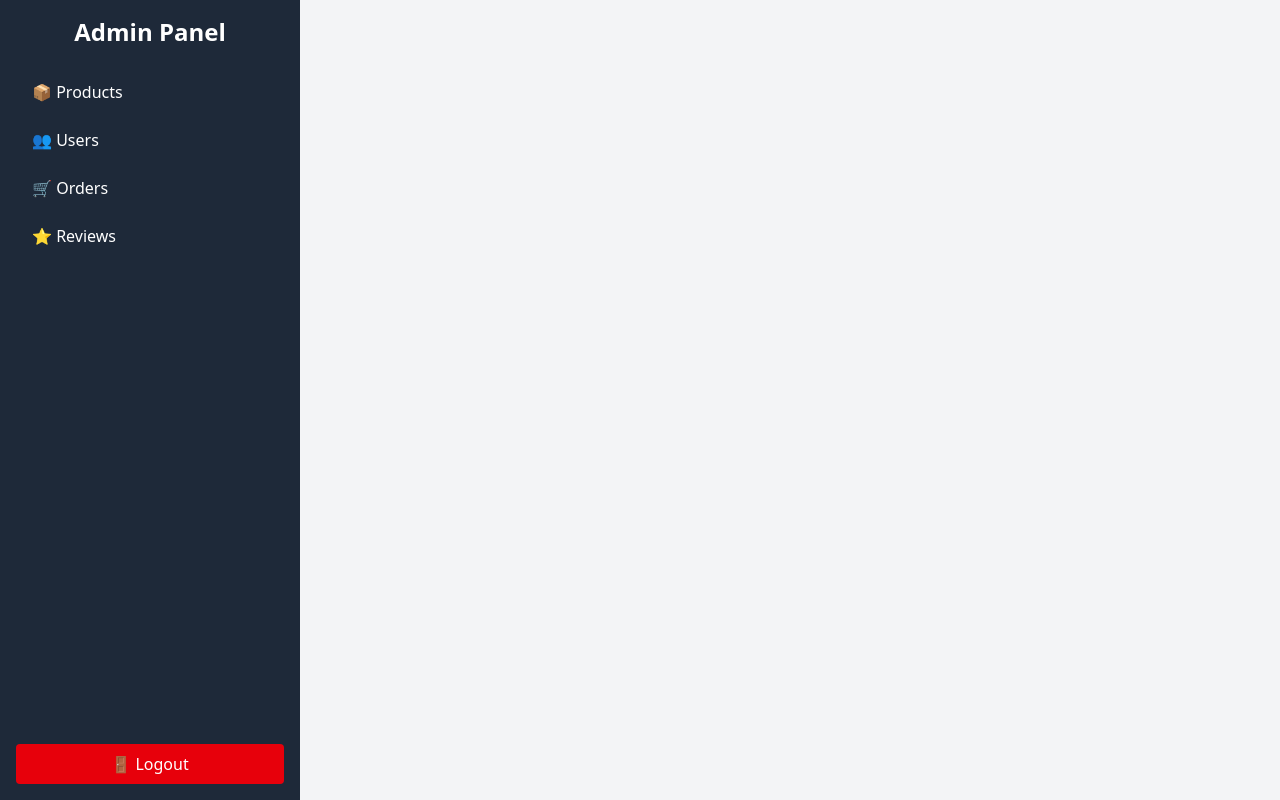
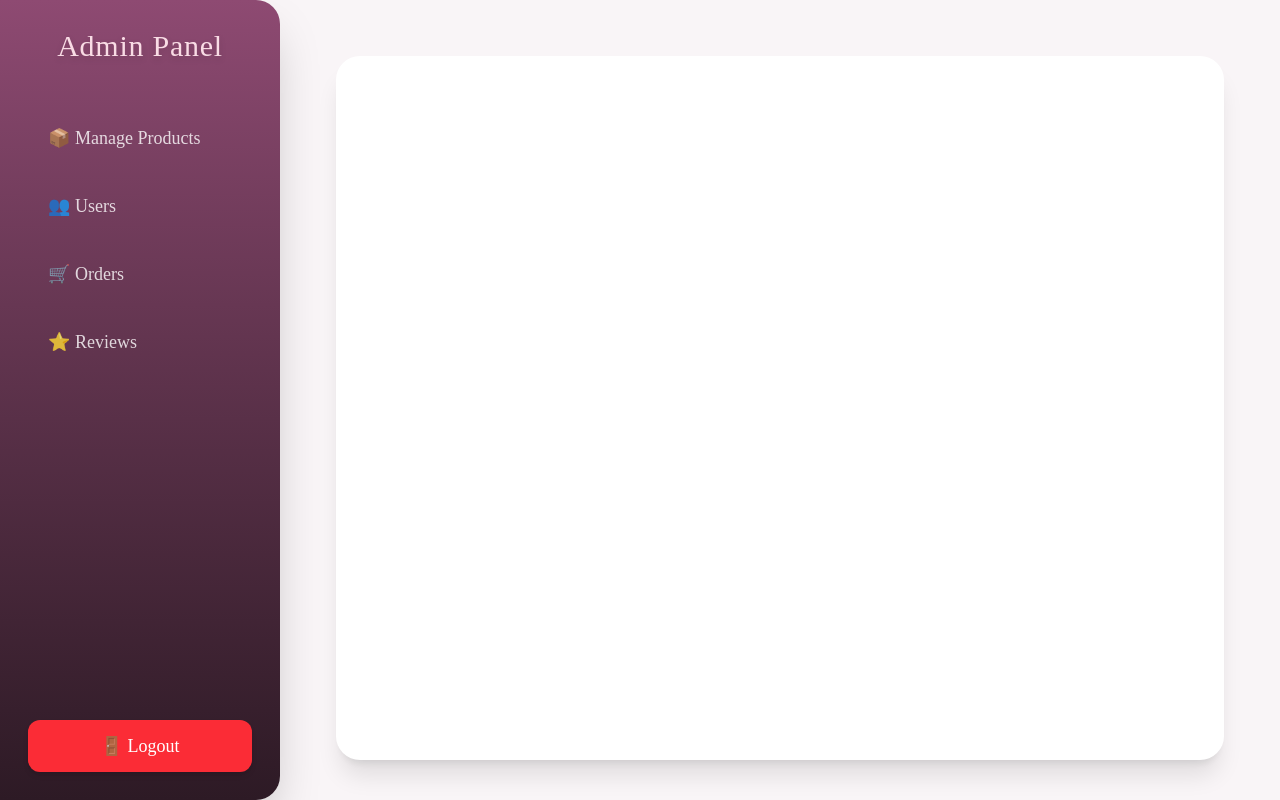
Before and after one commit to ImashaKumarasinghe/MERN_frontend, a React app: page /admin in a window 1280 px wide. Built offline with nearby package versions, Linux system fonts and the light colour scheme; the HTML template or start-up script is replaced by a standard one.

Commit message:
Refactor AdminDashboard layout and improve sidebar navigation styling

```diff
--- a/src/index.css
+++ b/src/index.css
@@ -1,7 +1,8 @@
 @import "tailwindcss";
-@import url('https://fonts.googleapis.com/css2?family=Playfair:ital,opsz,wght@0,5..1200,300..900;1,5..1200,300..900&display=swap');
+@import url('https://fonts.googleapis.com/css2?family=Playfair:wght@300;400;500;600;700;800;900&display=swap');
 
-@theme{
+/* Theme Variables */
+@theme {
     --color-primary: #FFC4C4;
     --color-secondary: #92487A;
     --color-accent: #432323;
--- a/src/pages/admin/productPage.jsx
+++ b/src/pages/admin/productPage.jsx
@@ -9,191 +9,169 @@ export default function AdminProductPage() {
     const [loading, setLoading] = useState(true);
     const navigate = useNavigate();
 
-    useEffect(() => {
-        loadProducts();
-    }, []);
+    useEffect(() => { loadProducts(); }, []);
 
     const loadProducts = async () => {
         try {
-            const response = await axios.get(
-                import.meta.env.VITE_BACKEND_URL + "/api/products"
-            );
-
-            console.log("API Response:", response.data);
-
-            if (Array.isArray(response.data)) {
-                setProducts(response. data);
-            }
-            else if (response.data. products && Array.isArray(response. data.products)) {
-                setProducts(response.data.products);
-            }
-            else if (response.data.data && Array.isArray(response. data.data)) {
-                setProducts(response.data.data);
-            }
-            else {
-                console.error("Unexpected response format:", response.data);
-                setProducts([]);
-                toast.error("Unexpected data format from server");
-            }
-
-            setLoading(false);
-
-        } catch (error) {
-            console.error("Load products error:", error);
+            const res = await axios.get(import.meta.env.VITE_BACKEND_URL + "/api/products");
+            setProducts(res.data?.products || res.data || []);
+        } catch {
             toast.error("Failed to load products");
-            setProducts([]);
+        } finally {
             setLoading(false);
         }
     };
 
     const deleteProduct = async (id) => {
-        if (! window.confirm("Are you sure you want to delete this product?")) {
-            return;
-        }
-
-        const token = localStorage.getItem("token");
-        if (!token) {
-            toast.error("Please login first");
-            return;
-        }
+        if (!confirm("Delete this product?")) return;
 
         try {
-            console.log("🗑️ Deleting product with _id:", id);
-            console.log("🌐 Delete URL:", import.meta.env.VITE_BACKEND_URL + "/api/products/" + id);
+            await axios.delete(`${import.meta.env.VITE_BACKEND_URL}/api/products/${id}`, {
+                headers: { Authorization: "Bearer " + localStorage.getItem("token") },
+            });
 
-            await axios.delete(
-                import. meta.env.VITE_BACKEND_URL + "/api/products/" + id,
-                {
-                    headers: {
-                        Authorization: "Bearer " + token
-                    }
-                }
-            );
-
-            console.log("✅ Delete successful");
-            toast.success("Product deleted successfully");
+            toast.success("Product deleted");
             loadProducts();
-        } catch (error) {
-            console.error("❌ Delete error:", error);
-            console.error("❌ Error status:", error.response?.status);
-            console.error("❌ Error data:", error.response?.data);
-            toast.error(error.response?.data?.message || "Failed to delete product");
+        } catch {
+            toast.error("Delete failed");
         }
     };
 
     return (
-        <div className="w-full p-6">
-            <h1 className="text-3xl font-bold mb-6">Product Management</h1>
+        <div className="w-full font-[Poppins]">
 
-            <div className="bg-white rounded-lg shadow p-6">
-                <div className="flex justify-between items-center mb-4">
-                    <h2 className="text-xl font-semibold">All Products</h2>
+            {/* Header Section */}
+            <div className="bg-white shadow-lg rounded-2xl p-8 border border-[#EDD9E3]">
+                <div className="flex justify-between items-center mb-8">
+                    <h2 className="text-4xl font-[Playfair] text-[#7A4669] tracking-wide">
+                         Product Management
+                    </h2>
+
                     <Link
                         to="/admin/add-product"
-                        className="bg-blue-500 text-white px-4 py-2 rounded hover:bg-blue-600 transition duration-200"
+                        className="bg-[#E4A6B7] px-6 py-3 text-[#2A1E28] text-lg font-semibold rounded-xl shadow hover:opacity-90 transition-all"
                     >
                         + Add New Product
                     </Link>
                 </div>
 
+                {/* Loading */}
                 {loading ? (
-                    <div className="text-center py-8">
-                        <div className="inline-block animate-spin rounded-full h-12 w-12 border-b-2 border-blue-500"></div>
-                        <p className="text-gray-600 mt-4">Loading products...</p>
-                    </div>
-                ) : products.length === 0 ? (
-                    <div className="text-center py-8">
-                        <p className="text-gray-600">No products found.</p>
-                        <Link
-                            to="/admin/add-product"
-                            className="mt-4 inline-block bg-blue-500 text-white px-4 py-2 rounded hover:bg-blue-600 transition duration-200"
-                        >
-                            Create First Product
-                        </Link>
+                    <div className="text-center py-10">
+                        <div className="h-12 w-12 border-4 border-[#E4A6B7] border-t-transparent rounded-full animate-spin mx-auto"></div>
+                        <p className="text-[#7A4669] mt-4 text-lg">Loading products…</p>
                     </div>
                 ) : (
                     <div className="overflow-x-auto">
-                        <table className="w-full">
-                            <thead className="bg-gray-100">
-                                <tr>
-                                    <th className="px-4 py-2 text-left">Product ID</th>
-                                    <th className="px-4 py-2 text-left">Name</th>
-                                    <th className="px-4 py-2 text-left">Image</th>
-                                    <th className="px-4 py-2 text-left">Labelled Price</th>
-                                    <th className="px-4 py-2 text-left">Price</th>
-                                    <th className="px-4 py-2 text-left">Stock</th>
-                                    <th className="px-4 py-2 text-left">Status</th>
-                                    <th className="px-4 py-2 text-center">Actions</th>
+                        <table className="w-full text-[17px] border-separate border-spacing-y-2">
+
+                            {/* Table Header */}
+                            <thead>
+                                <tr className="bg-[#F9E6ED] text-[#7A4669] text-lg">
+                                    <th className="p-4 rounded-l-xl">Product ID</th>
+                                    <th className="p-4">Name</th>
+                                    <th className="p-4">Image</th>
+                                    <th className="p-4">Labelled Price</th>
+                                    <th className="p-4">Price</th>
+                                    <th className="p-4">Stock</th>
+                                    <th className="p-4">Status</th>
+                                    <th className="p-4 rounded-r-xl text-center">Actions</th>
                                 </tr>
                             </thead>
+
+                            {/* Table Rows */}
                             <tbody>
                                 {products.map((product, index) => (
-                                    <tr key={product._id || index} className="border-b hover:bg-gray-50">
-                                        <td className="px-4 py-2">{product. productId || index + 1}</td>
-                                        <td className="px-4 py-2">{product. name || product.productName || 'N/A'}</td>
+                                    <tr
+                                        key={product._id || index}
+                                        className="bg-white shadow-md rounded-xl"
+                                    >
+                                        <td className="p-4 font-semibold text-[#2A1E28]">
+                                            {product.productId || index + 1}
+                                        </td>
 
-                                        <td className="px-4 py-2">
-                                            {product.images && product.images[0] ? (
+                                        <td className="p-4 font-semibold text-[#7A4669]">
+                                            {product.name || product.productName || "N/A"}
+                                        </td>
+
+                                        <td className="p-4">
+                                            {product.images?.[0] ? (
                                                 <img
                                                     src={product.images[0]}
-                                                    alt={product.name || 'Product'}
-                                                    className="w-12 h-12 object-cover rounded"
+                                                    alt="Product"
+                                                    className="w-14 h-14 rounded-lg object-cover border border-[#EBD3DB]"
                                                 />
                                             ) : (
-                                                <div className="w-12 h-12 bg-gray-200 rounded flex items-center justify-center">
-                                                    <span className="text-gray-400 text-xs">No image</span>
+                                                <div className="w-14 h-14 bg-gray-200 rounded-lg flex items-center justify-center text-xs text-gray-500">
+                                                    No Image
                                                 </div>
                                             )}
                                         </td>
 
-                                        <td className="px-4 py-2">${product.labelledPrice || '0'}</td>
-                                        <td className="px-4 py-2 font-semibold text-green-600">${product.price || '0'}</td>
+                                        <td className="p-4 text-[#7A4669] font-semibold">
+                                            ${product.labelledPrice || "0"}
+                                        </td>
 
-                                        <td className="px-4 py-2">
-                                            <span className={`px-2 py-1 rounded text-xs ${
-                                                (product.stock || 0) > 50 ? 'bg-green-100 text-green-800' :
-                                                (product.stock || 0) > 0 ? 'bg-yellow-100 text-yellow-800' :
-                                                'bg-red-100 text-red-800'
-                                            }`}>
-                                                {product.stock || '0'}
+                                        <td className="p-4 text-[#2A1E28] font-bold">
+                                            ${product.price || "0"}
+                                        </td>
+
+                                        <td className="p-4">
+                                            <span
+                                                className={`px-3 py-1 rounded-lg text-sm font-semibold ${
+                                                    product.stock > 50
+                                                        ? "bg-green-100 text-green-700"
+                                                        : product.stock > 0
+                                                        ? "bg-yellow-100 text-yellow-700"
+                                                        : "bg-red-100 text-red-700"
+                                                }`}
+                                            >
+                                                {product.stock}
                                             </span>
                                         </td>
 
-                                        <td className="px-4 py-2">
-                                            <span className={`px-2 py-1 rounded text-xs ${
-                                                product.isAvailable
-                                                    ? 'bg-green-100 text-green-800'
-                                                    : 'bg-red-100 text-red-800'
-                                            }`}>
-                                                {product.isAvailable ? '✓ Available' : '✗ Unavailable'}
+                                        <td className="p-4">
+                                            <span
+                                                className={`px-3 py-1 rounded-lg text-sm font-semibold ${
+                                                    product.isAvailable
+                                                        ? "bg-green-100 text-green-700"
+                                                        : "bg-red-100 text-red-700"
+                                                }`}
+                                            >
+                                                {product.isAvailable ? "Available" : "Unavailable"}
                                             </span>
                                         </td>
 
-                                        <td className="px-4 py-2">
-                                            <div className="flex justify-center items-center gap-3">
+                                        <td className="p-4">
+                                            <div className="flex justify-center gap-4">
+                                                {/* Edit */}
                                                 <button
-                                                    onClick={() => navigate("/admin/edit-product", { state: product })}
-                                                    className="text-blue-500 hover:text-blue-700 transition"
-                                                    title="Edit product"
+                                                    onClick={() =>
+                                                        navigate("/admin/edit-product", { state: product })
+                                                    }
+                                                    className="text-[#E4A6B7] hover:text-[#7A4669] transition text-[22px]"
                                                 >
-                                                    <FaEdit className="text-[20px]" />
+                                                    <FaEdit />
                                                 </button>
+
+                                                {/* Delete */}
                                                 <button
                                                     onClick={() => deleteProduct(product._id)}
-                                                    className="text-red-500 hover:text-red-700 transition"
-                                                    title="Delete product"
+                                                    className="text-[#E45A68] hover:text-red-800 transition text-[22px]"
                                                 >
-                                                    <FaTrash className="text-[20px]" />
+                                                    <FaTrash />
                                                 </button>
                                             </div>
                                         </td>
                                     </tr>
                                 ))}
                             </tbody>
+
                         </table>
-                        <div className="mt-4 text-gray-600">
-                            <p>Total Products: <span className="font-bold">{products.length}</span></p>
-                        </div>
+
+                        <p className="mt-6 text-[#7A4669] text-lg font-semibold">
+                            Total Products: {products.length}
+                        </p>
                     </div>
                 )}
             </div>
--- a/src/pages/adminPage.jsx
+++ b/src/pages/adminPage.jsx
@@ -1,60 +1,116 @@
-import { Link, Outlet } from "react-router-dom";
-import { useNavigate } from "react-router-dom";
-import { useLocation } from "react-router-dom";
+import { Link, Outlet, useLocation, useNavigate } from "react-router-dom";
 
+export default function AdminDashboard() {
+    const navigate = useNavigate();
+    const { pathname } = useLocation();
 
-export default function AdminPage() {
-    const navigate = useNavigate();
-    const location = useLocation();
-	const path = location.pathname;
+    const isActive = (route) =>
+        pathname.includes(route)
+            ? "bg-[#F8D4E2] text-[#4B2A3A] font-semibold shadow-md"
+            : "text-white/80";
 
-    const handleLogout = () => {
+    const logout = () => {
         localStorage.removeItem("token");
         localStorage.removeItem("user");
         navigate("/login");
     };
-    function getClass(name) {
-		if (path.includes(name)) {
-			return "bg-accent text-white p-4";
-		} else {
-			return "text-accent p-4";
-		}
-	}
 
     return (
-        <div className='w-full h-screen flex'>
+        <div className="w-full h-screen flex font-[Poppins] bg-[#F9F5F7] text-[#3D2A34]">
+
             {/* Sidebar */}
-            <div className='h-full w-[300px] flex flex-col bg-gray-800 text-white p-4'>
-                <h2 className='text-2xl font-bold mb-6 text-center'>Admin Panel</h2>
+            <aside className="
+                w-[280px]
+                bg-gradient-to-b from-[#8E4A72] to-[#2D1A25]
+                p-7 shadow-2xl flex flex-col rounded-r-3xl
+            ">
+                <h1 className="
+                    text-3xl
+                    font-[Playfair]
+                    text-[#F9DCE5]
+                    mb-12
+                    text-center
+                    tracking-wide
+                    drop-shadow-md
+                ">
+                     Admin Panel
+                </h1>
 
-                {/* ✅ Removed Add Product button from here */}
-                <Link  className={getClass("products")} to="/admin/products" className='py-2 px-4 hover:bg-gray-700 rounded mb-2'>
-                    📦 Products
+                <nav className="flex flex-col gap-4 text-lg">
+                    <Link
+                        to="/admin/products"
+                        className={`
+                            px-5 py-3 rounded-xl
+                            transition-all duration-300
+                            hover:bg-[#F8D4E2] hover:text-[#4B2A3A] hover:shadow-md
+                            ${isActive("products")}
+                        `}
+                    >
+                        📦 Manage Products
                     </Link>
-                <Link  className={getClass("users")} to="/admin/users" className='py-2 px-4 hover:bg-gray-700 rounded mb-2'>
+
+                    <Link
+                        to="/admin/users"
+                        className={`
+                            px-5 py-3 rounded-xl
+                            transition-all duration-300
+                            hover:bg-[#F8D4E2] hover:text-[#4B2A3A] hover:shadow-md
+                            ${isActive("users")}
+                        `}
+                    >
                         👥 Users
                     </Link>
-                <Link  className={getClass("orders")} to="/admin/orders" className='py-2 px-4 hover:bg-gray-700 rounded mb-2'>
+
+                    <Link
+                        to="/admin/orders"
+                        className={`
+                            px-5 py-3 rounded-xl
+                            transition-all duration-300
+                            hover:bg-[#F8D4E2] hover:text-[#4B2A3A] hover:shadow-md
+                            ${isActive("orders")}
+                        `}
+                    >
                         🛒 Orders
                     </Link>
-                <Link  className={getClass("reviews")} to="/admin/reviews" className='py-2 px-4 hover:bg-gray-700 rounded mb-2'>
+
+                    <Link
+                        to="/admin/reviews"
+                        className={`
+                            px-5 py-3 rounded-xl
+                            transition-all duration-300
+                            hover:bg-[#F8D4E2] hover:text-[#4B2A3A] hover:shadow-md
+                            ${isActive("reviews")}
+                        `}
+                    >
                         ⭐ Reviews
                     </Link>
+                </nav>
 
-                <div className="mt-auto">
                 <button
-                        onClick={handleLogout}
-                        className='w-full py-2 px-4 bg-red-600 hover:bg-red-700 rounded'
+                    onClick={logout}
+                    className="
+                        mt-auto
+                        bg-red-500
+                        text-white
+                        w-full py-3
+                        rounded-xl
+                        hover:bg-red-600
+                        transition-all
+                        duration-300
+                        text-lg
+                        shadow-md
+                    "
                 >
                     🚪 Logout
                 </button>
-                </div>
-            </div>
+            </aside>
 
-            {/* Main Content Area */}
-            <div className="h-full w-[calc(100%-300px)] bg-gray-100 p-8 overflow-y-auto">
+            {/* Main Content */}
+            <main className="flex-1 p-14 overflow-y-auto">
+                <div className="bg-white shadow-xl rounded-3xl p-10 min-h-[88vh]">
                     <Outlet />
                 </div>
+            </main>
         </div>
     );
 }
```
Lines whose indentation alone changed are shown as unchanged.
